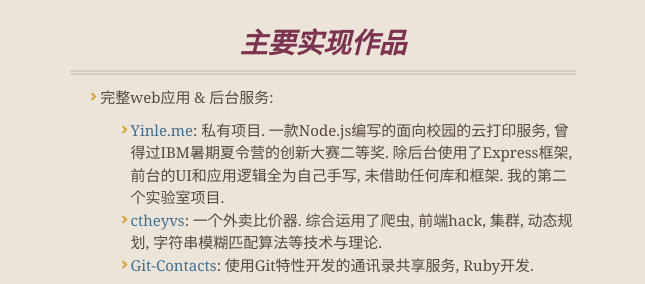
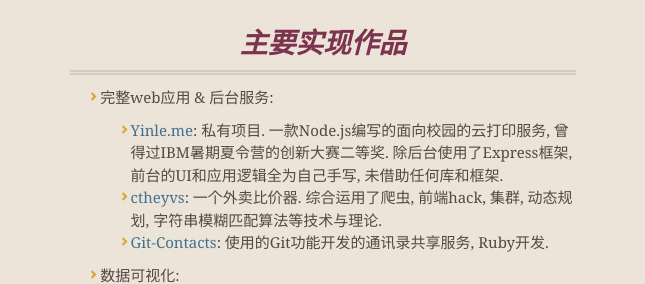
Before and after one commit to abbshr/resume, a plain HTML site: page index.html in a window 1280 px wide. Shown: the part 1009-1293 px from the top of the page, without its empty margins (317-962 px from the left). Drawn offline with nearby package versions, Linux system fonts and the light colour scheme.

```diff
--- a/index.html
+++ b/index.html
@@ -99,11 +99,11 @@
 
 <ul>
 <li>
-<a href="https://github.com/FoOTOo/Yinle.me">Yinle.me</a>: 私有项目. 一款Node.js编写的面向校园的云打印服务, 曾得过IBM暑期夏令营的创新大赛二等奖. 除后台使用了Express框架, 前台的UI和应用逻辑全为自己手写, 未借助任何库和框架. 我的第二个实验室项目.</li>
+<a href="https://github.com/FoOTOo/Yinle.me">Yinle.me</a>: 私有项目. 一款Node.js编写的面向校园的云打印服务, 曾得过IBM暑期夏令营的创新大赛二等奖. 除后台使用了Express框架, 前台的UI和应用逻辑全为自己手写, 未借助任何库和框架.</li>
 <li>
 <a href="https://github.com/abbshr/ctheyvs">ctheyvs</a>: 一个外卖比价器. 综合运用了爬虫, 前端hack, 集群, 动态规划, 字符串模糊匹配算法等技术与理论.</li>
 <li>
-<a href="https://github.com/AustinChou/Git-Contacts">Git-Contacts</a>: 使用Git特性开发的通讯录共享服务, Ruby开发.</li>
+<a href="https://github.com/AustinChou/Git-Contacts">Git-Contacts</a>: 使用的Git功能开发的通讯录共享服务, Ruby开发.</li>
 </ul>
 </li>
 <li>数据可视化:
```
Also changed, not shown: params.json (+1 -1 lines).
